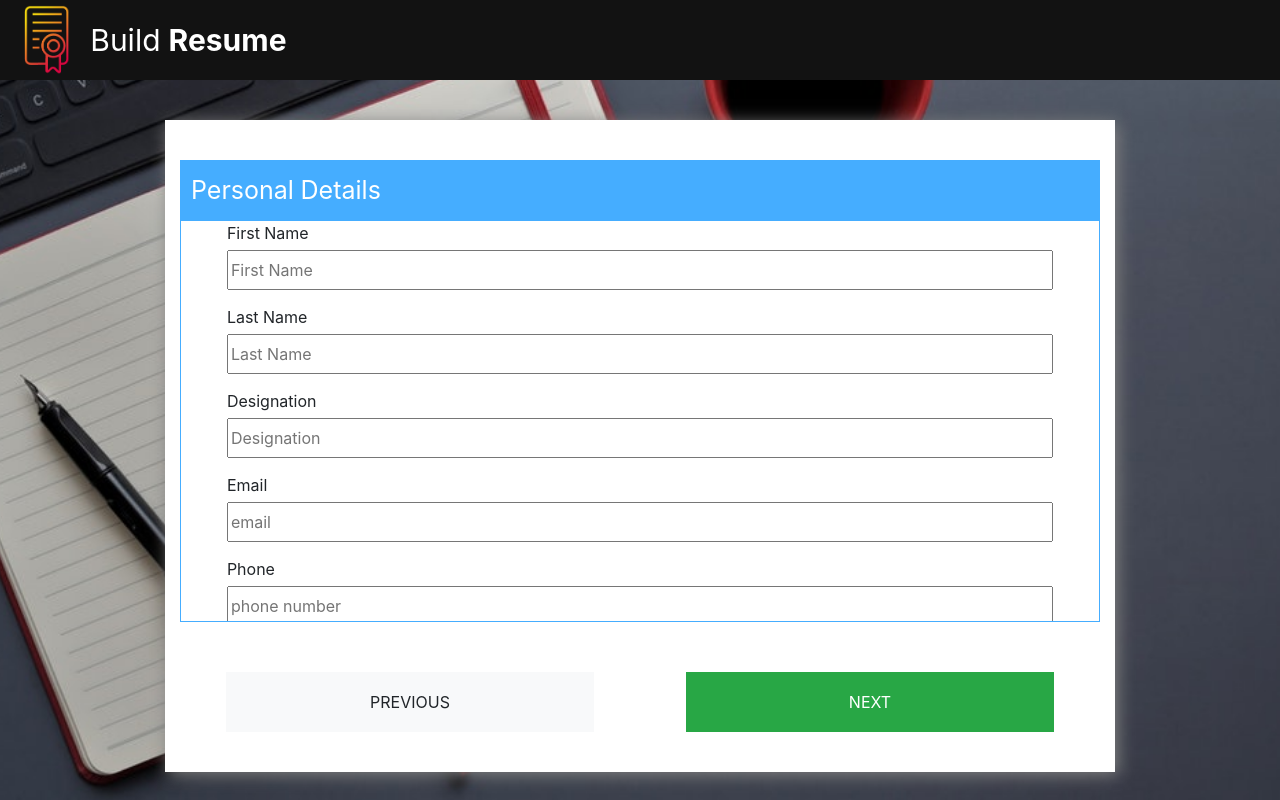
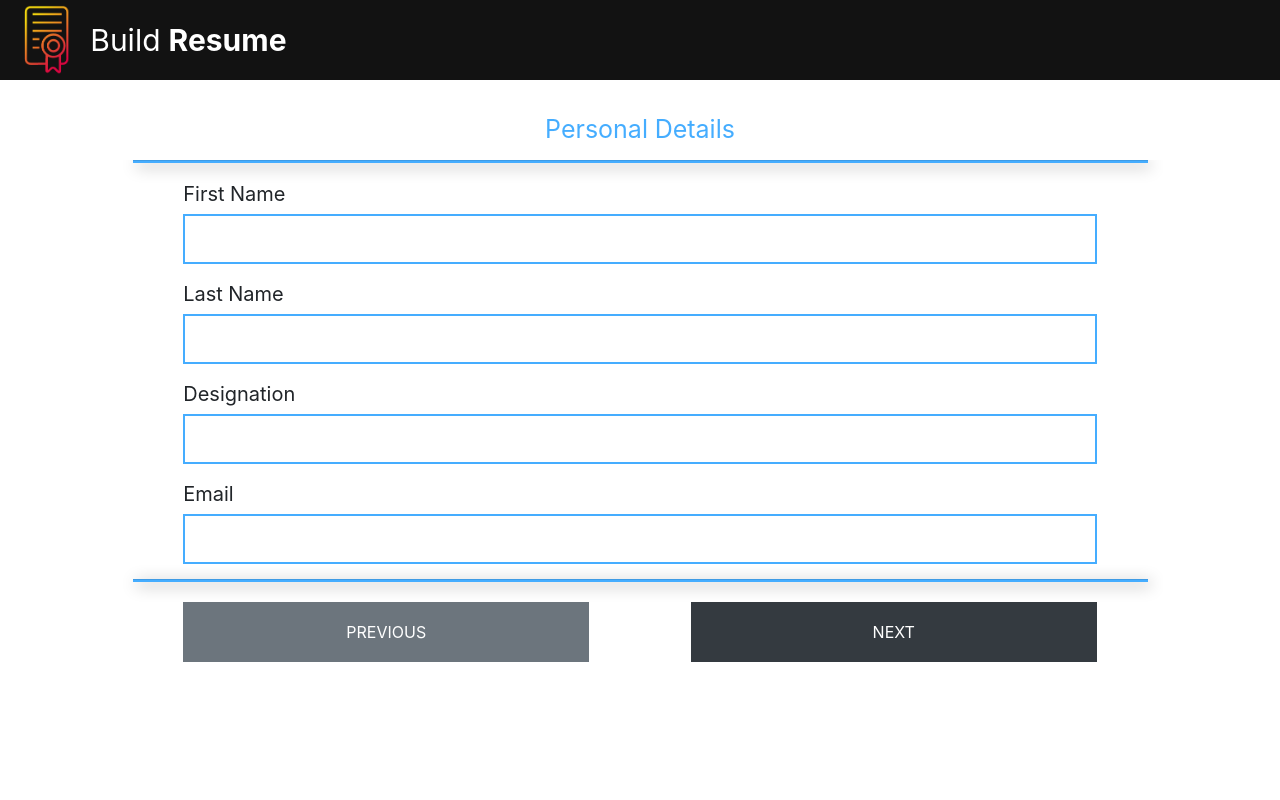
Before and after one commit to knowankit/build-resume, a React (Create React App) app: page /personal in a window 1280 px wide. Built offline with nearby package versions, Linux system fonts and the light colour scheme.

Commit message:
complete design for personal component

```diff
--- a/src/App.scss
+++ b/src/App.scss
@@ -2,10 +2,12 @@
 
 @import './styles/personal.scss';
 
+@import url('https://fonts.googleapis.com/css?family=Lato:400,700&display=swap');
 body {
-  background: url('/static/images/resume-image-2.jpg') no-repeat center center
-    fixed;
+  //   background: url('/static/images/resume-image-2.jpg') no-repeat center center
+  // fixed;
   background-size: cover;
+  font-family: 'Lato', sans-serif;
   height: 100vh;
 }
 
@@ -59,12 +61,6 @@ body {
   }
 }
 
-.stepper {
-  background-color: white;
-  border-radius: 10px;
-  padding: 40px 200px;
-}
-
 .theme-selection {
   -webkit-box-shadow: 10px 10px 21px -6px rgba(0, 0, 0, 0.75);
   -moz-box-shadow: 10px 10px 21px -6px rgba(0, 0, 0, 0.75);
--- a/src/components/stepper/stepper-components/personal.js
+++ b/src/components/stepper/stepper-components/personal.js
@@ -6,17 +6,18 @@ class Personal extends Component {
   render() {
     return (
       <div className="container mx-auto">
+        <div className="form-title">
+          <span>Personal Details</span>
+        </div>
+
         <div className="row">
-          <div className="col-md-10 mx-auto custom-column">
+          <div className="col-md-11 mx-auto custom-column">
+            <hr />
             <div className="form-block">
-              <div className="form-title">
-                <span>Personal Details</span>
-              </div>
               <form className="mx-auto">
                 <div>
                   <label for="first name">First Name</label>
                   <input
-                    placeholder="First Name"
                     name="firstName"
                     value={this.props.personal.firstName}
                     onChange={this.handleChange}
@@ -24,7 +25,6 @@ class Personal extends Component {
 
                   <label for="last name">Last Name</label>
                   <input
-                    placeholder="Last Name"
                     name="lastName"
                     value={this.props.personal.lastName}
                     onChange={this.handleChange}
@@ -33,7 +33,6 @@ class Personal extends Component {
 
                 <label for="Designation">Designation</label>
                 <input
-                  placeholder="Designation"
                   name="designation"
                   value={this.props.personal.designation}
                   onChange={this.handleChange}
@@ -41,7 +40,6 @@ class Personal extends Component {
 
                 <label for="Email">Email</label>
                 <input
-                  placeholder="email"
                   name="email"
                   value={this.props.personal.email}
                   onChange={this.handleChange}
@@ -49,7 +47,6 @@ class Personal extends Component {
 
                 <label for="Phone">Phone</label>
                 <input
-                  placeholder="phone number"
                   name="phone"
                   value={this.props.personal.phone}
                   onChange={this.handleChange}
@@ -58,43 +55,24 @@ class Personal extends Component {
                 <label for="About Me">About Me</label>
                 <textArea
                   rows={2}
-                  placeholder="about me"
                   name="aboutMe"
                   value={this.props.personal.aboutMe}
                   onChange={this.handleChange}
                 />
 
-                <label for="Address Line 1">Address Line 1</label>
+                <label for="Address Line 1">Address</label>
                 <input
-                  placeholder="address line 1"
                   name="addressLineFirst"
                   maxLength="30"
                   value={this.props.personal.addressLineFirst}
                   onChange={this.handleChange}
                 />
-
-                <label for="Address Line 2">Address Line 2</label>
-                <input
-                  placeholder="address line 2"
-                  name="addressLineSecond"
-                  maxLength="30"
-                  value={this.props.personal.addressLineSecond}
-                  onChange={this.handleChange}
-                />
-
-                <label for="Address Line 3">Address Line 3</label>
-                <input
-                  placeholder="address line 3"
-                  name="addressLineThird"
-                  maxLength="30"
-                  value={this.props.personal.addressLineThird}
-                  onChange={this.handleChange}
-                />
               </form>
             </div>
+            <hr />
             <div className="button-group">
-              <button className="btn btn-light">Previous</button>
-              <button className="btn btn-success">Next</button>
+              <button className="btn btn-secondary">Previous</button>
+              <button className="btn btn-dark">Next</button>
             </div>
           </div>
         </div>
--- a/src/styles/personal.scss
+++ b/src/styles/personal.scss
@@ -1,16 +1,16 @@
 .custom-column {
   background-color: white;
-  margin-top: 40px;
-  padding: 40px;
-  -webkit-box-shadow: 3px 3px 16px 0px grey;
-  -moz-box-shadow: 3px 3px 16px 0px grey;
-  box-shadow: 3px 3px 16px 0px grey;
+  overflow: scroll;
+  //   padding: 40px;
+  //   -webkit-box-shadow: 3px 3px 16px 0px grey;
+  //   -moz-box-shadow: 3px 3px 16px 0px grey;
+  //   box-shadow: 3px 3px 16px 0px grey;
 }
 
 // Form css
 
 .form-block {
-  border: 1px solid #45adff;
+  //   border: 1px solid #d3d3d3;
 }
 
 form {
@@ -24,26 +24,43 @@ form {
   display: flex;
   align-items: center;
   font-size: 25px;
-  background-color: #45adff;
-  color: white;
+  margin-top: 20px;
+  //   background-color: #45adff;
+
+  color: #45adff;
   span {
     margin-left: 10px;
+    margin: 0px auto 0px auto;
+    font-size: 25px;
   }
+}
+
+hr {
+  background-color: #45adff;
+  height: 2px !important;
+  margin-top: 0px !important;
+  -webkit-box-shadow: 3px 3px 16px 0px grey;
+  -moz-box-shadow: 3px 3px 16px 0px grey;
+  box-shadow: 3px 3px 16px 0px grey;
 }
 
 input {
   width: 90%;
-  height: 40px;
+  height: 50px;
+  border-style: solid;
+  font-size: 18px !important;
+  padding-left: 10px;
 }
 
 label {
   width: 90%;
   display: block;
+  font-size: 20px;
 }
 
 textarea {
   display: block;
-
+  border-style: solid;
   width: 90%;
 }
 
@@ -52,6 +69,7 @@ input,
 label {
   margin-left: 5% !important;
   margin-bottom: 15px !important;
+  border-color: #45adff;
 }
 
 label {
@@ -64,7 +82,7 @@ label {
   display: flex;
   justify-content: space-around;
   align-items: center;
-  margin-top: 50px;
+  margin-top: 20px;
 
   button {
     width: 40%;
```
